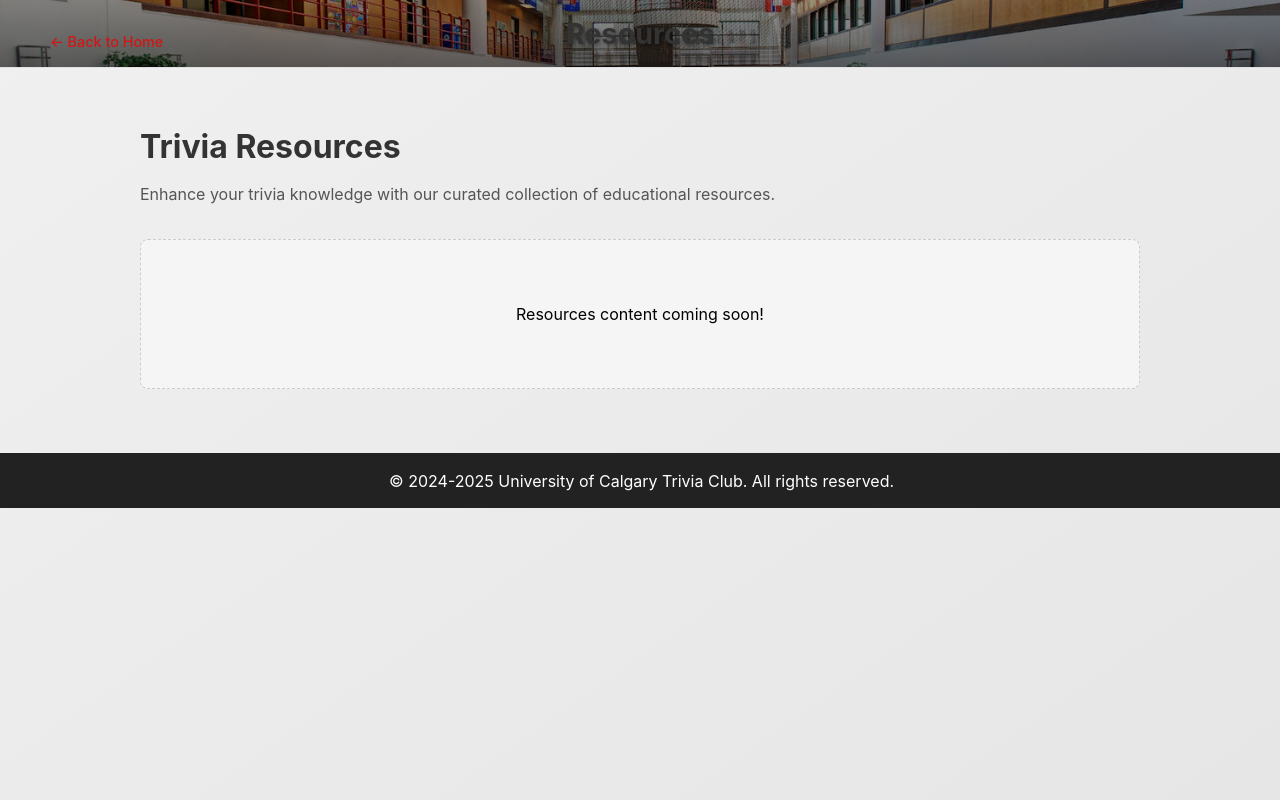
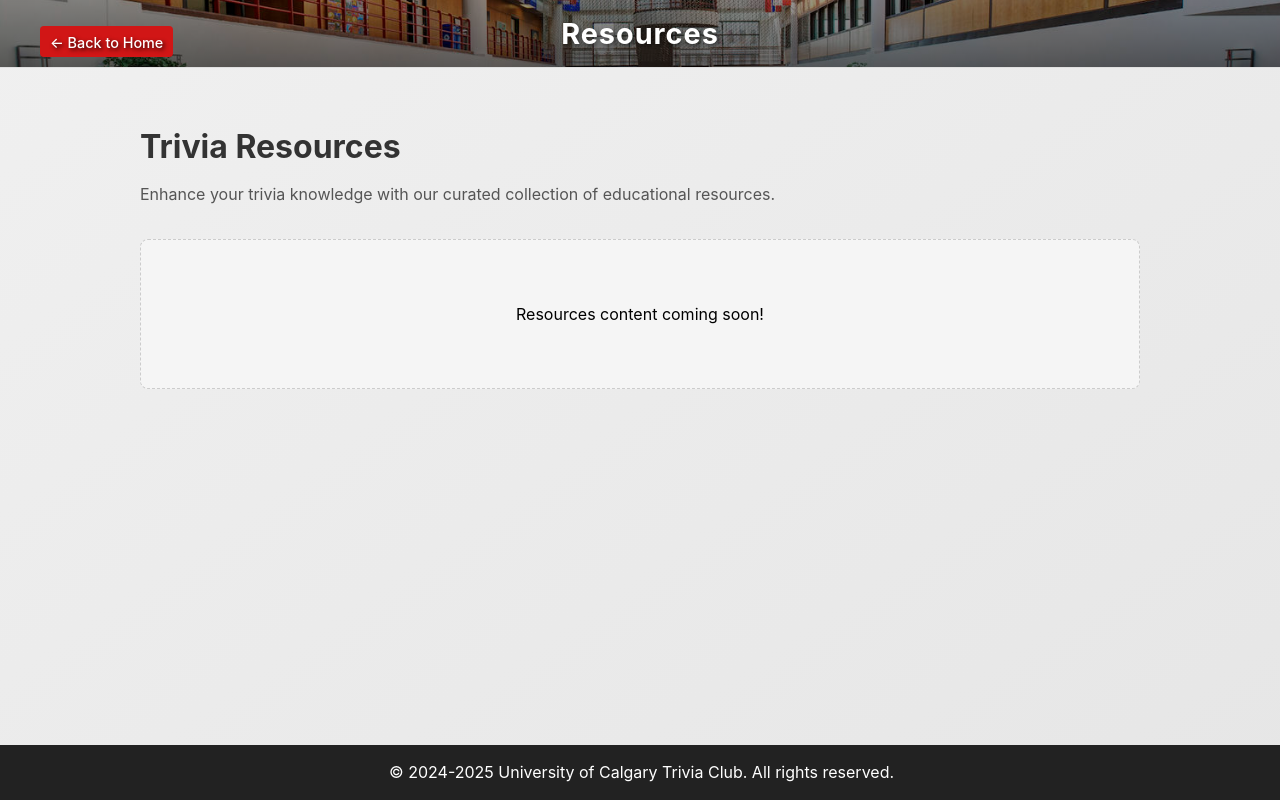
Before and after one commit to ChloeSVillaranda/ucalgary-trivia-club, a Next.js app: page /resources in a window 1280 px wide. Built offline with nearby package versions, Linux system fonts and the light colour scheme.

Commit message:
feat: better looking template for the subpages

```diff
--- a/components/AboutSection.tsx
+++ b/components/AboutSection.tsx
@@ -70,7 +70,7 @@ const AboutSection: React.FC = () => {
             width={300}
             height={300}
             className={aboutStyles.mascotImage}
-            priority
+            priority={true}
           />
         </div>
       </div>
--- a/styles/SubpageHeader.module.css
+++ b/styles/SubpageHeader.module.css
@@ -22,22 +22,26 @@
   position: absolute;
   top: 10px;
   left: 0;
-  color: #d11616;
+  color: white;
   text-decoration: none;
   display: inline-block;
   padding: 5px 10px;
   border-radius: 4px;
-  transition: background-color 0.3s ease;
+  background-color: rgb(209, 22, 22);
+  transition: all 0.3s ease;
   z-index: 10;
 }
 
 .homeLink:hover {
-  background-color: rgba(209, 22, 22, 0.1);
+  background-color: rgb(179, 18, 18);
+  transform: translateY(-2px);
+  box-shadow: 0 4px 8px rgba(0, 0, 0, 0.3);
 }
 
 .backButton {
   font-weight: 500;
   font-size: 0.9rem;
+  color: white;
 }
 
 .logoContainer {
--- a/styles/globals.css
+++ b/styles/globals.css
@@ -11,6 +11,8 @@ body {
   -moz-osx-font-smoothing: grayscale;
   background-color: #f5f5f5;
   overflow-x: hidden;
+  display: flex;
+  flex-direction: column;
 }
 
 code {
@@ -47,9 +49,8 @@ code {
   text-align: center;
   padding: 5px 0;
   font-size: 14px;
-  position: relative;
-  bottom: 0;
   width: 100%;
+  margin-top: auto; /* This pushes the footer down */
 }
 
 .particles-container {
@@ -96,7 +97,123 @@ body, #__next {
 }
 
 main {
-  flex: 1;
+  flex: 1 0 auto !important; /* Force main to take all available space */
 }
 
-/* Add any other global styles you need */
+footer {
+  flex-shrink: 0; /* Prevent footer from shrinking */
+}
+
+/* Fix for Next.js specific structure */
+#__next > div {
+  display: flex;
+  flex-direction: column;
+  min-height: 100vh;
+}
+
+/* Make sure pages with minimal content still fill viewport */
+.page-content {
+  flex: 1 0 auto;
+  display: flex;
+  flex-direction: column;
+}
+
+/* For the specific blog page issue */
+body > div > main {
+  display: flex;
+  flex-direction: column;
+  flex-grow: 1;
+}
+
+/* Improved header text readability for subpages */
+.subpage-header a,
+a[href="/"],
+a[href="/"]:visited,
+a.back-link {
+  color: white;
+  text-shadow: 2px 2px 4px rgba(0, 0, 0, 0.8);
+  font-weight: 600;
+  font-size: 1.1rem;
+  padding: 5px 10px;
+  border-radius: 4px;
+  transition: all 0.3s ease;
+  text-decoration: none;
+  display: inline-block;
+}
+
+/* Remove ALL hover styling from globals to prevent conflicts */
+.subpage-header a:hover,
+a[href="/"]:hover,
+a.back-link:hover {
+  /* Remove ALL hover styles from here */
+  /* No transform, no shadow, nothing that could conflict */
+}
+
+/* Fix for duplicate arrows - remove the ::before content */
+a[href="/"]::before,
+a.back-link::before {
+  /* Remove this content to prevent duplicate arrows */
+  content: none;
+}
+
+/* Specific styling for subpage header containers */
+.header-container {
+  position: relative;
+  padding: 20px;
+  z-index: 2;
+}
+
+/* For blog posts and other subpages with banner images */
+.page-banner {
+  position: relative;
+}
+
+.page-banner::after {
+  content: '';
+  position: absolute;
+  top: 0;
+  left: 0;
+  right: 0;
+  bottom: 0;
+  background: linear-gradient(to bottom, rgba(0,0,0,0.5) 0%, rgba(0,0,0,0.2) 50%, transparent 100%);
+  z-index: 1;
+}
+
+/* Make page titles (like "Blog") more readable */
+h1,
+.page-title,
+.blog-title {
+  color: white !important;
+  text-shadow:
+    -1px -1px 0 #000,
+    1px -1px 0 #000,
+    -1px 1px 0 #000,
+    1px 1px 0 #000,
+    0 0 10px rgba(0,0,0,0.8);
+  font-weight: bold;
+  letter-spacing: 1px;
+  margin-bottom: 20px;
+}
+
+/* Specifically target the "Blog" header */
+h1:contains("Blog"),
+*[id*="blog-title"],
+.blog-header h1 {
+  font-size: 3rem;
+  text-transform: uppercase;
+}
+
+/* Additional styling for page headers to ensure visibility */
+.page-banner h1,
+.banner-content h1,
+.banner-text {
+  color: white !important;
+  text-shadow:
+    -2px -2px 0 #000,
+    2px -2px 0 #000,
+    -2px 2px 0 #000,
+    2px 2px 0 #000,
+    0 0 15px rgba(0,0,0,0.9);
+  z-index: 2;
+  position: relative;
+}
```
